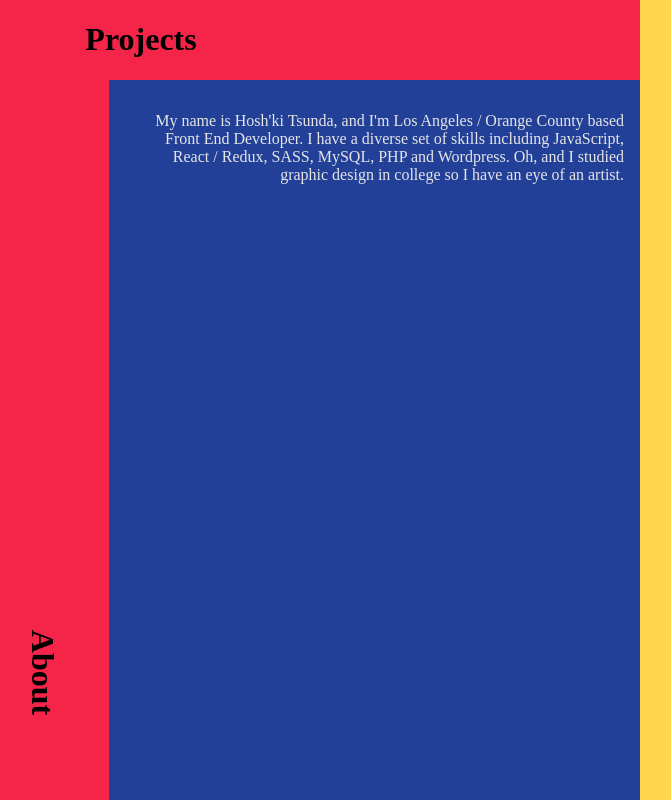
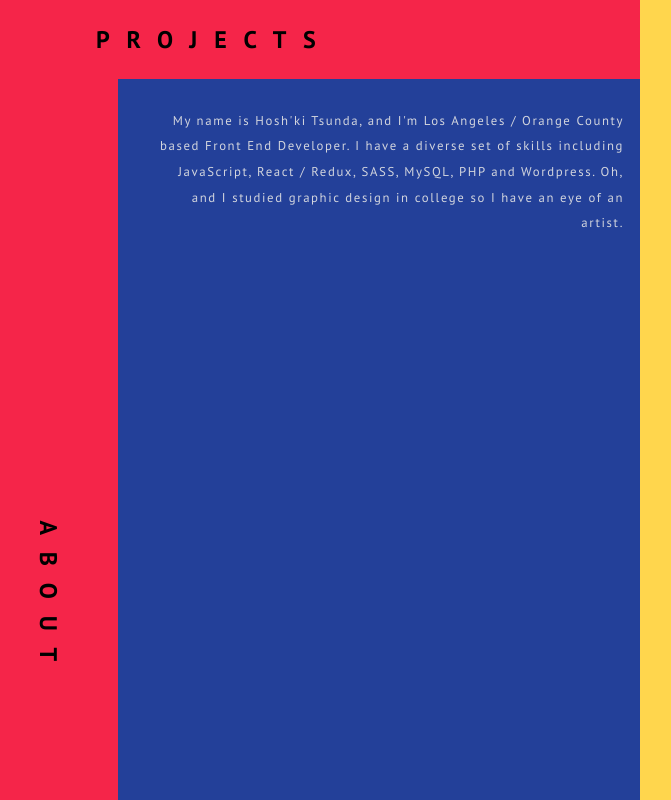
Before and after one commit to hoshikitsunoda/portfolio-website, a website: page app/index.html in a window 1280 px wide. Shown: the whole page, without its empty margins (0-671 px from the left). Drawn offline with nearby package versions, Linux system fonts and the light colour scheme; files that its build step writes are made by us from their sources.

Commit message:
added bottom styling

```diff
--- a/app/scss/styles.scss
+++ b/app/scss/styles.scss
@@ -5,6 +5,13 @@ html,
 body {
   margin: 0;
   padding: 0;
+  font-family: $primary-font;
+
+  h1 {
+    text-transform: uppercase;
+    font-size: 1.5em;
+    letter-spacing: 0.7em;
+  }
 
   .container {
     height: 100vh;
@@ -26,25 +33,41 @@ body {
 
         .b-1 {
           height: 100%;
-          padding-top: 2rem;
+          width: 15%;
 
           .about-link-container {
-            height: 85%;
+            height: 75%;
             display: flex;
             align-items: flex-end;
+
             h1 {
               transform: rotate(90deg);
+              width: 100%;
             }
           }
         }
 
         .b-2 {
+          width: 85%;
+
+          .project-link-container {
+            margin: 1.5rem 0;
+          }
+
           .about-container {
             margin: auto 0 auto auto;
             background-color: $blue;
             color: $primary-text-color;
 
             @extend %aboutContainer;
+
+            p {
+              font-size: 0.8em;
+              letter-spacing: 0.1rem;
+              line-height: 1.6rem;
+              padding-left: 1.2rem;
+              opacity: 0.9;
+            }
           }
         }
       }
```
